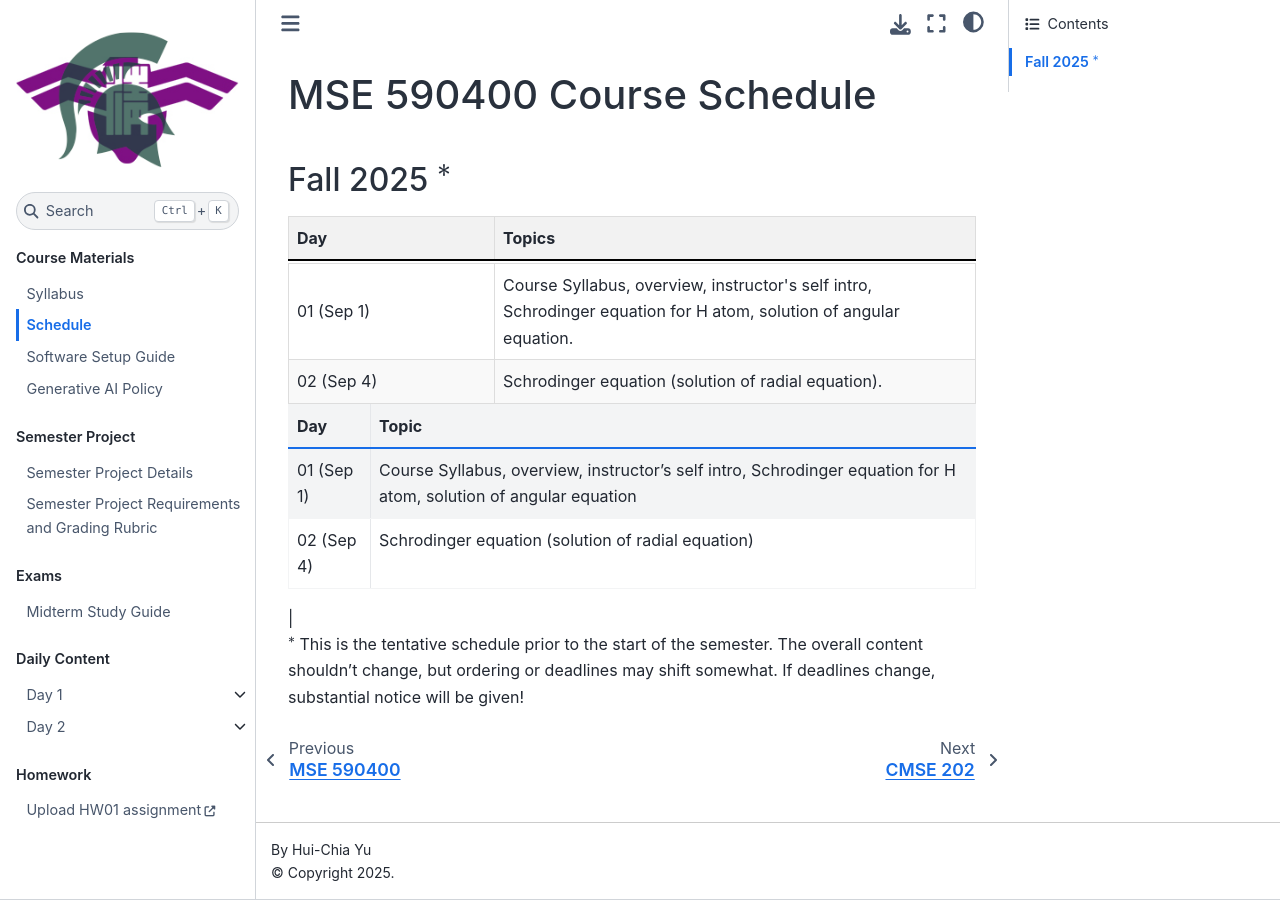
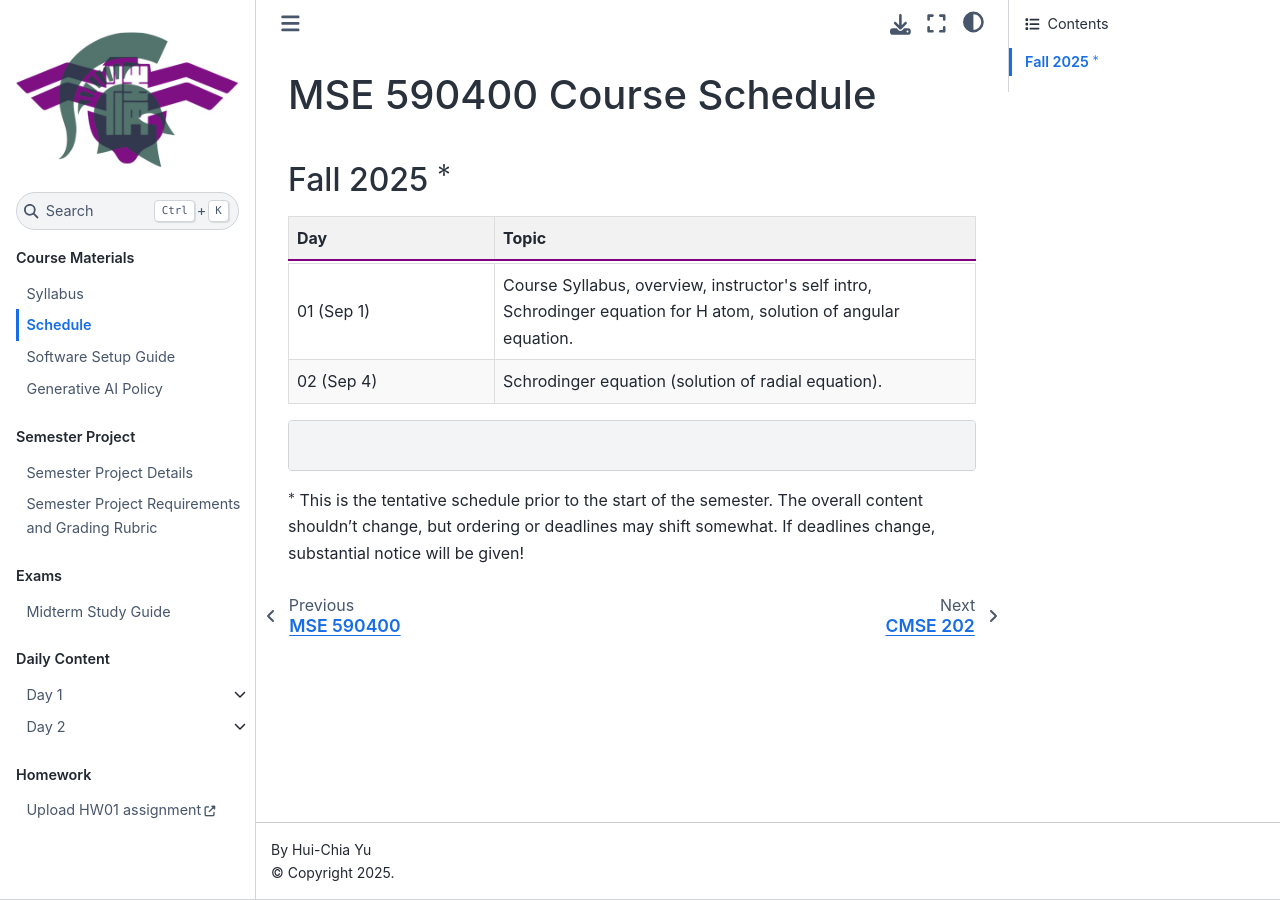
Before and after one commit to huichiayu/nth_mse.github.io, a Jupyter Book: the page built from course_materials/MSE590400_Calendar.md, in a window 1280 px wide. Built offline with Jupyter Book 1.0.4 settings and Sphinx 7.4.7 and the Sphinx Book theme 1.1.4, drawn with Linux system fonts in a browser that asks for light colours; pages that are not in the unit, such as notebooks, are missing from menus; part of the change alters nothing that is shown.

```diff
--- a/course_materials/MSE590400_Calendar.md
+++ b/course_materials/MSE590400_Calendar.md
@@ -10,10 +10,10 @@
   </colgroup>
   <tr style="background-color: #f2f2f2;">
     <th style="border: 1px solid #ddd; padding: 8px;">Day</th>
-    <th style="border: 1px solid #ddd; padding: 8px;">Topics</th>
+    <th style="border: 1px solid #ddd; padding: 8px;">Topic</th>
   </tr>
   <tr>
-    <td colspan="2" style="border-top: 2px solid #000;"></td> <!-- HLINE -->
+    <td colspan="2" style="border-top: 2px solid #800080;"></td> <!-- HLINE -->
   </tr>
   <tr>
     <td style="border: 1px solid #ddd; padding: 8px;">01 (Sep 1)</td>
@@ -27,44 +27,6 @@
 
 
 
-| Day | Topic |
-|-----------------------------------|-------------------------------------------------------------------------------------------------------|
-| 01 (Sep 1)                        | Course Syllabus, overview, instructor's self intro, Schrodinger equation for H atom, solution of angular equation                   |
-| 02 (Sep 4)                        | Schrodinger equation (solution of radial equation)                                               |
-<!--
-| 2 (Jan 15/16)                     | Command Line Interface                                                                                |
-| **Holiday**<br>(Jan 20/21)        | **Tuesday sections canceled to keep in sync with Monday sections**                                    |
-| 3 (Jan 22/23)                     | Version control with Git                                                                              |
-| 4 (Jan 27/28)                     | Installing and learning to use new Python Packages                                                    |
-| 5 (Jan 29/30)                     | Pandas review                                                                                         |
-| 6 (Feb 3/4)                       | Using Python "Classes" (object-oriented programming) 1                                                |
-| 7 (Feb 5/6)                       | Using Python "Classes" (object-oriented programming) 2                                                |
-| 8 (Feb 10/11)                     | Agent-based models with Python Classes 1                                                              |
-|   (Feb 12/13)                     | **No class, Wednesday sections canceled to keep in sync with Thursday sections**                      |
-| HW1 (Feb 21)                      | **HOMEWORK 1 DUE (by 11:59pm)**                                                                       |
-| 9 (Feb 17/18)                     | Agent-based models with Python Classes 2                                                              |
-| 10 (Feb 19/20)                    | Graph theory 1                                                                                        |
-| 11 (Feb 24/25)                    | Graph theory 2                                                                                        |
-| **M** (Feb 26/27)                 | **Exam 1**                                                                                            |
-| **Spring break** (Mar 1/9)        | **No class. Have fun!**                                                                               |
-| 12 (Mar 10/11)                    | Project Idea Exploration                                                                              |
-| 13 (Mar 12/13)                    | One-dimensional regression with Stats models                                                          |
-| HW2 (Mar 21)                      | **HOMEWORK 2 DUE (by 11:59pm)**                                                                       |
-| 14 (Mar 17/18)                    | Multiple regression with Stats models                                                                 |
-| 15 (Mar 19/20)                    | Introduction to machine learning + Logistic Regression                                                |
-| 16 (Mar 24/25)                    | Collaborating with Git when working with Jupyter Notebooks                                            |
-| 17 (Mar 26/27)                    | Project planning, repository set-up, project work                                                     |
-| HW3 (Apr 4)                       | **HOMEWORK 3 DUE (by 11:59pm)**                                                                       |
-| 18 (Mar 31/Apr 1)                 | Building a Perceptron Classifier                                                                      |
-| 19 (Apr 2/3)                      | Perceptron Classifier Extension                                                                       |
-| 20 (Apr 7/8)                      | SVMs 1                                                                                                |
-| 21 (Apr 9/10)                     | SVMs 2                                                                                                |
-| 22 (Apr 14/15) 	                | Project Update Presentations                                                                          |
-| 23 (Apr 16/17)                    | PCA & SVMs                                                                                            |
-| **P** (Apr 21/22)                 | **Project Presentations** <br> **All Projects will be due on Apr 20 at 11:59 PM**                     |
-| **P** (Apr 23/24)                 | **Project Presentations** <br> **All Projects will be due on Apr 20 at 11:59 PM**                     |
-| HW4 (Apr 25)                      | **HOMEWORK 4 DUE (by 11:59pm)**                                                                       |
-| **F** (Apr 28-May 1)              | **Exam 2**
- -->                                                                                            |
+                                                                                          |
 
 $^*$ This is the tentative schedule prior to the start of the semester. The overall content shouldn’t change, but ordering or deadlines may shift somewhat. If deadlines change, substantial notice will be given!
```
